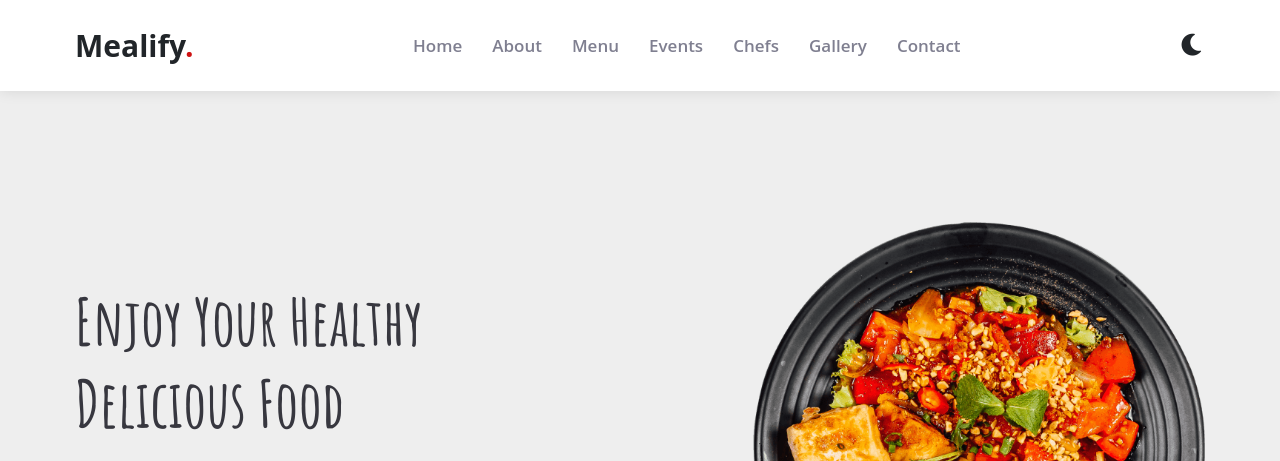
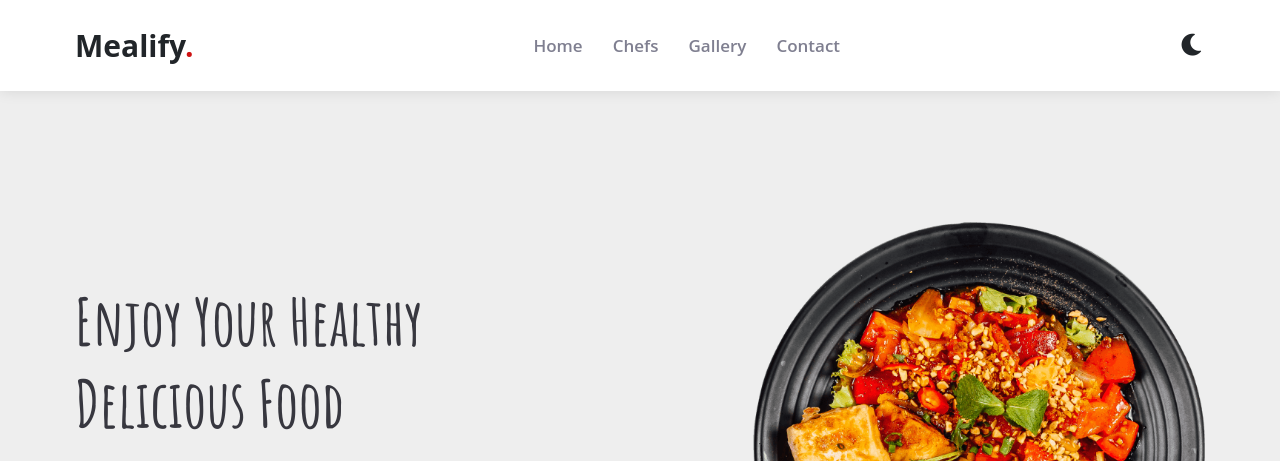
Before and after one commit to usamaalidev/Mealify, a plain HTML site: page index.html in a window 1280 px wide. Shown: the top 461 px of the page. Drawn offline with Linux system fonts and the light colour scheme.

Commit message:
remove useless nav links

```diff
--- a/index.html
+++ b/index.html
@@ -38,15 +38,6 @@
           </a>
           <li>
             <a href="#home">Home</a>
-          </li>
-          <li>
-            <a href="#about">About</a>
-          </li>
-          <li>
-            <a href="#menu">Menu</a>
-          </li>
-          <li>
-            <a href="#events">Events</a>
           </li>
           <li>
             <a href="#chefs">Chefs</a>
```
